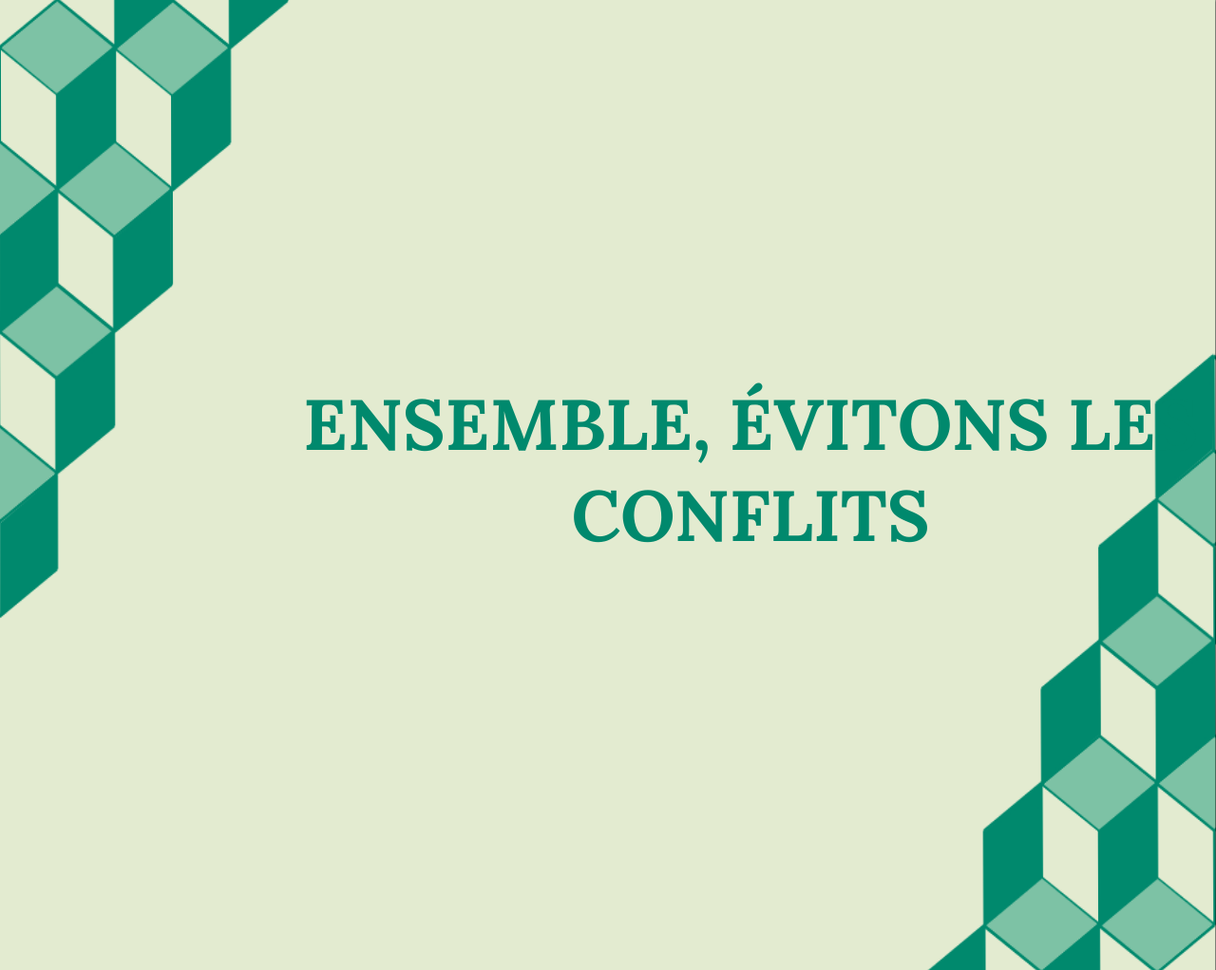
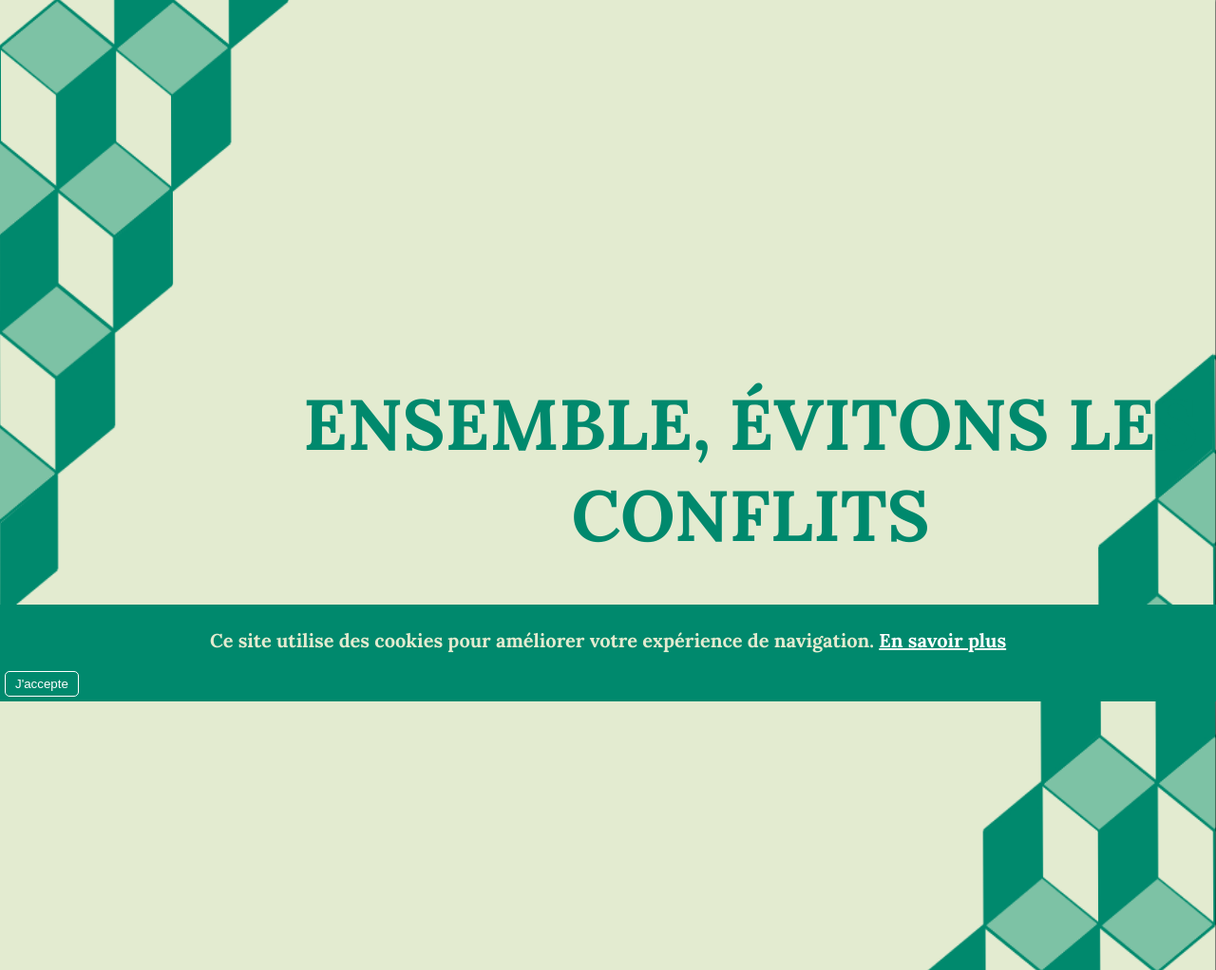
Before and after one commit to ValentinBrizard/mediagir-master, a PHP site: page / in a window 1280 px wide. Shown: the part 61-1083 px from the top of the page at 95% size. Run offline with PHP 8.4, Linux system fonts and the light colour scheme.

Commit message:
first commit

```diff
--- /dev/null
+++ b/css/modale.css
@@ -0,0 +1,28 @@
+#cookie-banner {
+    position: fixed;
+    bottom: 0;
+    left: 0;
+    right: 0;
+    background-color: #00896D;
+    color: #fff;
+    padding: 5px;
+    display: flex;
+    justify-content: space-between;
+    align-items: center;
+}
+
+#cookie-banner a {
+    color: #fff;
+}
+
+#cookie-banner p {
+   font-size: 20px;
+}
+#cookie-banner button {
+    background-color: transparent;
+    border: 1px solid #fff;
+    color: #fff;
+    padding: 5px 10px;
+    border-radius: 5px;
+    cursor: pointer;
+}
--- a/index.php
+++ b/index.php
@@ -15,7 +15,7 @@
   <script defer src="caroussel.js"></script>
   <link rel="stylesheet" href="https://cdnjs.cloudflare.com/ajax/libs/font-awesome/6.2.0/css/all.min.css" />
   <link rel="shortcut icon" href="favicon.ico" type="image/x-icon">
-
+  <link rel="stylesheet" href="./css/modale.css">
   <meta http-equiv="X-UA-Compatible" content="IE=edge">
 
   <meta name="viewport" content="width=device-width, initial-scale=1.0">
@@ -118,7 +118,7 @@
       <section>
         <div class="confiance ">
 
-          <img src="./img/ESTRADE.png"  alt="ESTRADE" id="bg-estrade">
+          <img src="./img/ESTRADE.png" alt="ESTRADE" id="bg-estrade">
           <div class="row">
 
             <div class="card">
@@ -141,7 +141,18 @@
 
   </main>
 
+  <div id="cookie-banner" style="display:none;">
+    <p>Ce site utilise des cookies pour améliorer votre expérience de navigation. <a href="#">En savoir plus</a></p>
+    <button id="cookie-banner-agree">J'accepte</button>
+  </div>
 
+
+  <section id="avis">
+    <h2>95 % d'accord en 3 séances</h2>
+    <img src="./img/rating.png" alt="Les avis clients"></img>
+
+
+  </section>
 
 
   <!-- Swiper JS -->
@@ -160,6 +171,31 @@
     });
   </script>
 
+
+  <script>
+    const cookieBanner = document.getElementById("cookie-banner");
+    const cookieBannerAgree = document.getElementById("cookie-banner-agree");
+
+    if (!localStorage.getItem("cookiesAccepted")) {
+      cookieBanner.style.display = "block";
+    }
+
+    cookieBannerAgree.addEventListener("click", function() {
+      localStorage.setItem("cookiesAccepted", true);
+      cookieBanner.style.display = "none";
+    });
+    //  Enregistrement de l'état d'acceptation dans localStorage
+    // document.getElementById("cookie-banner-agree").addEventListener("click", function () {
+    //   localStorage.setItem("cookieBannerDisplayed", "true");
+    //   document.getElementById("cookie-banner").style.display = "none";
+    // });
+
+    // // Vérification de l'état d'acceptation dans localStorage
+    // if (localStorage.getItem("cookieBannerDisplayed") === "true") {
+    //   document.getElementById("cookie-banner").style.display = "none";
+    // }
+  </script>
+
 </body>
 
 
--- /dev/null
+++ b/js/caroussel.js
@@ -0,0 +1,53 @@
+
+
+
+
+
+
+
+
+
+
+
+
+
+
+const images = ["image1.png", "image2.png", "image3.png", "image5.png","image7.png", "image8.png", "image9.png", "image10.png","image11.png","image12.png",];
+
+let indexImageActuelle = 0;
+
+const flecheDroite = document.getElementById("fleche-droite");
+const flecheGauche = document.getElementById("fleche-gauche");
+const image = document.getElementById("image");
+
+flecheDroite.addEventListener("click", evenementFlecheDroite);
+flecheGauche.addEventListener("click", evenementFlecheGauche);
+
+function evenementFlecheDroite() {
+    //on passe à l'image suivante
+    indexImageActuelle++;
+
+    //si on a dépassé le nombre d'image du tableau, on revient à la première
+    if (indexImageActuelle > images.length - 1) {
+        indexImageActuelle = 0;
+    }
+
+    //on change la propriété src de l'image.
+    //Ex : "assets/images/" + "droit2.jpg" = "assets/images/droit2.jpg"
+    image.src = "img/" + images[indexImageActuelle];
+}
+
+function evenementFlecheGauche() {
+    //on passe à l'image suivante
+    indexImageActuelle--;
+
+    //si on a dépassé le nombre d'image du tableau, on revient à la première
+    if (indexImageActuelle < 0) {
+        indexImageActuelle = images.length - 1;
+    }
+
+
+    //on change la propriété src de l'image.
+    //Ex : "assets/images/" + "droit2.jpg" = "assets/images/droit2.jpg"
+    image.src = "img/" + images[indexImageActuelle];
+}
--- /dev/null
+++ b/js/modale.js
@@ -0,0 +1,2 @@
+// Enregistrement de l'état d'acceptation dans localStorage
+document.getElementById("cookie-banner-agree").addEventListener
```
Also changed, not shown: caroussel.js (deleted). Lines whose indentation alone changed are shown as unchanged.
